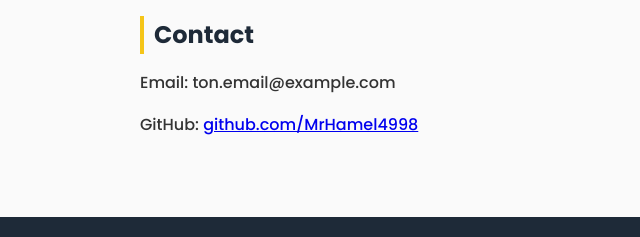
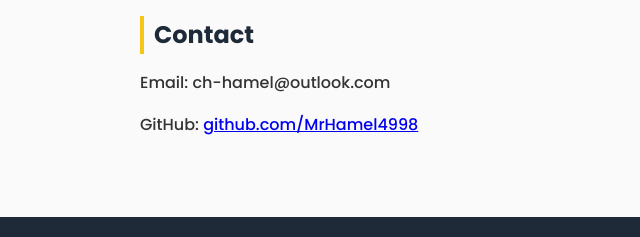
Before and after one commit to MrHamel4998/portfolio, a plain HTML site: page index.html in a window 1280 px wide. Shown: the part 572-809 px from the top of the page, 0-640 px from the left. Drawn offline with Linux system fonts and the light colour scheme; files whose address does not match are found by name.

Commit message:
Update index.html

```diff
--- a/index.html
+++ b/index.html
@@ -22,7 +22,7 @@
 
     <section>
       <h2>Contact</h2>
-      <p>Email: ton.email@example.com</p>
+      <p>Email: ch-hamel@outlook.com</p>
       <p>GitHub: <a href="https://github.com/MrHamel4998">github.com/MrHamel4998</a></p>
     </section>
   </main>
```
